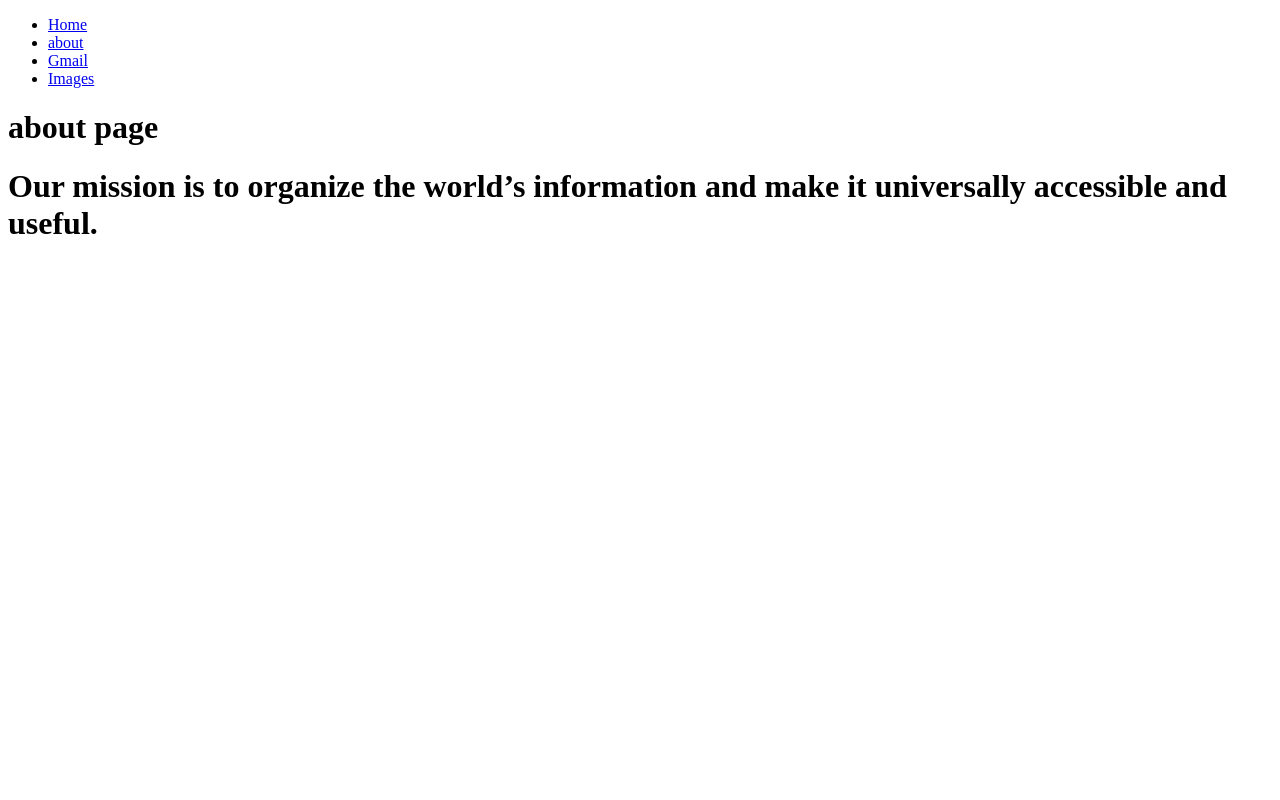
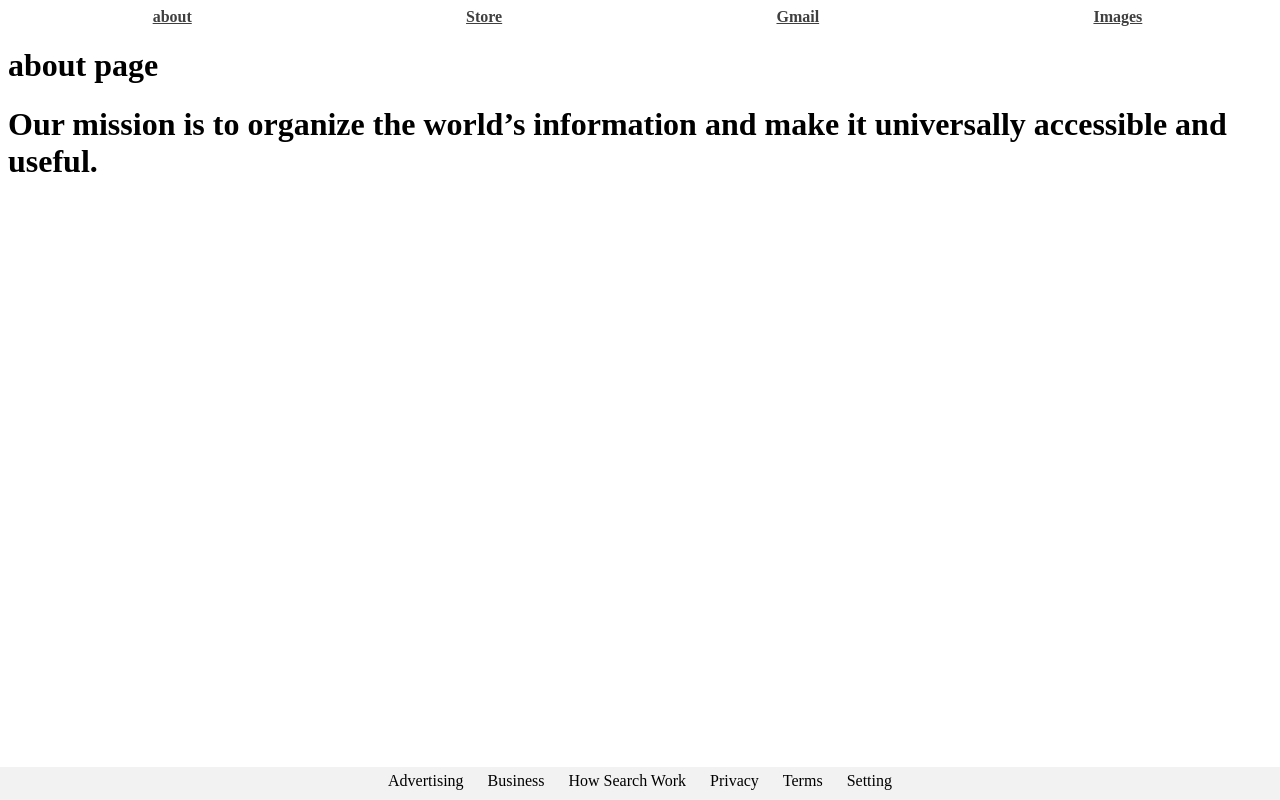
Before and after one commit to elyami600/WebPrograming_project_one, a plain HTML site: page about.html in a window 1280 px wide. Drawn offline with Linux system fonts and the light colour scheme.

Commit message:
new file

```diff
--- a/about.css
+++ b/about.css
@@ -0,0 +1,61 @@
+main-nav {
+    width: 100%;
+    background: black;
+    min-height: 30px;
+    padding: 10px;
+    position: fixed;
+    text-align: center;
+}
+.nav {
+    display: flex;
+    justify-content: space-around;
+    font-weight: 700;
+    list-style-type: none;
+    margin: 0 auto;
+    padding: 0;
+}
+.nav .nav-left a {
+
+    padding-left: 15px;
+    color: #000;
+    opacity: 0.75;
+    display: flex;
+    align-items: center;
+
+}
+.nav .nav-right a {
+    display: inline-block;
+    padding-left: 15px;
+    color: #000;
+    opacity: 0.75;
+
+}
+.main-title {
+    font-size: 38px;
+}
+footer{
+    list-style-type: none;
+    position: fixed;
+    left: 0;
+    bottom: 0;
+    width: 100%;
+    background-color: #f2f2f2;
+    color: black;
+    text-align: center;
+    display: block;
+
+}
+footer li {
+    list-style-type: none;
+    display: block;
+    padding: 5px 10px 10px 10px;
+}
+footer ul {
+    list-style-type: none;
+    margin: 0;
+    padding: 0;
+}
+
+footer ul li {
+    display: inline-block;
+}
--- a/about.html
+++ b/about.html
@@ -3,6 +3,7 @@
 <head>
     <meta charset="UTF-8">
     <meta name="viewport" content="width=device-width, initial-scale=1.0">
+    <link rel="stylesheet" href="about.css">
     <meta http-equiv="X-UA-Compatible" content="ie=edge">
     <title>Document</title>
 </head>
@@ -10,17 +11,29 @@
     <div class="main-nav">
         <nav>
             <ul class="nav">
-                <li><a href="index.html">Home</a></li>
-                <li><a href="about.html">about</a></li>
-
-                <li><a href="index.html">Gmail</a></li>
-                <li><a href="about.html">Images</a></li>
+                <li class="nav-left"><a href="about.html">about</a></li>
+                <li class="nav-left"><a href="index.html">Store</a></li>
+                <li class="nav-right"><a href="index.html">Gmail</a></li>
+                <li class="nav-right"><a href="about.html">Images</a></li>
 
             </ul>
         </nav>
     </div>
-    <h1 id="grading-element-one-consequence">about page</h1>
+    <h1 id=#grading-element-two-consequence>about page</h1>
 
     <h1>Our mission is to organize the world’s information and make it universally accessible and useful.</h1>
     </body>
+
+    <footer>
+        <ul>
+            <li><a>Advertising</a></li>
+            <li><a>Business</a></li>
+            <li><a>How Search Work</a></li>
+            <li><a >Privacy</a></li>
+            <li><a>Terms</a></li>
+            <li><a>Setting</a></li>
+
+        </ul>
+
+    </footer>
 </html>
--- a/styles.css
+++ b/styles.css
@@ -21,6 +21,38 @@
     padding-bottom: 35px;
 
 }
+main-nav {
+    width: 100%;
+    background: black;
+    min-height: 30px;
+    padding: 10px;
+    position: fixed;
+    text-align: center;
+}
+.nav {
+    display: flex;
+    justify-content: space-around;
+    font-weight: 700;
+    list-style-type: none;
+    margin: 0 auto;
+    padding: 0;
+}
+.nav .nav-left a {
+
+    padding-left: 15px;
+    color: #000;
+    opacity: 0.75;
+    display: flex;
+    align-items: center;
+
+}
+.nav .nav-right a {
+    display: inline-block;
+    padding-left: 15px;
+    color: #000;
+    opacity: 0.75;
+
+}
 .main-title {
     font-size: 38px;
 }
@@ -34,6 +66,7 @@ input[type=text] {
 }
 
 footer{
+    list-style-type: none;
     position: fixed;
     left: 0;
     bottom: 0;
@@ -41,5 +74,20 @@ footer{
     background-color: #f2f2f2;
     color: black;
     text-align: center;
+    display: block;
 
 }
+footer li {
+    list-style-type: none;
+    display: block;
+    padding: 5px 10px 10px 10px;
+}
+footer ul {
+    list-style-type: none;
+    margin: 0;
+    padding: 0;
+}
+
+footer ul li {
+    display: inline-block;
+}
```
Also changed, not shown: index.html (+13 -17 lines).
